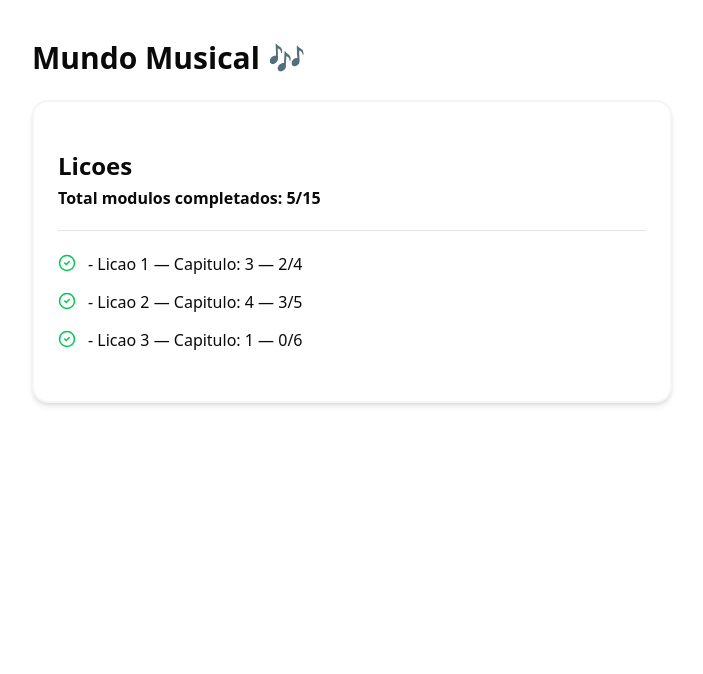
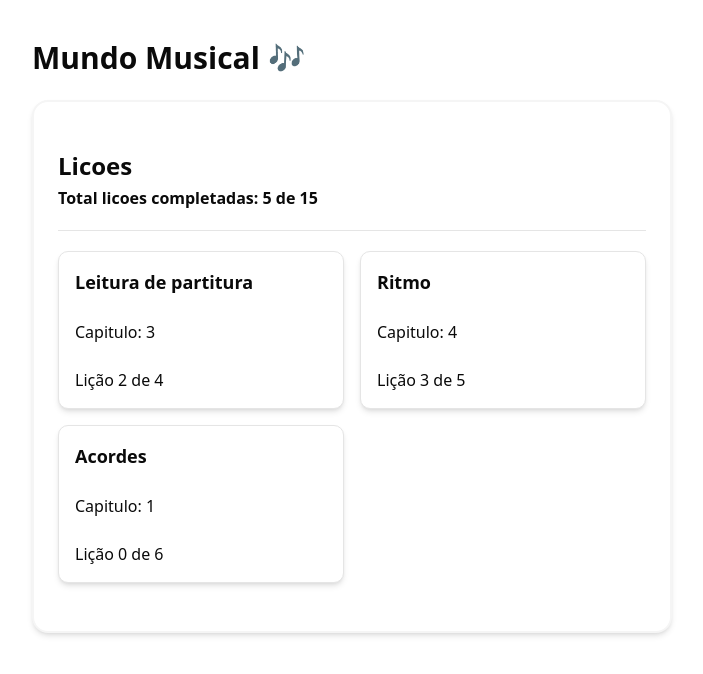
Before and after one commit to UnBArqDsw2025-1-Turma01/2025.1-T01-_G5_MundoMusical_Entrega_03, a React (Vite) app in the folder mundo-musical/: page / in a window 1280 px wide. Shown: the top 674 px of the page, without its empty margins (288-991 px from the left). Built offline with nearby package versions, Linux system fonts and the light colour scheme.

Commit message:
feat: licoes agora tao contidas em cards

```diff
--- a/mundo-musical/src/components/lessonBox/LessonBoxView.tsx
+++ b/mundo-musical/src/components/lessonBox/LessonBoxView.tsx
@@ -2,7 +2,6 @@ import { LessonBox } from '@/core/lessonBox/LessonBox';
 import { LessonBoxModule } from '@/core/lessonBox/LessonBoxModule';
 import { Card, CardContent } from '@/components/ui/card';
 import { Separator } from '@/components/ui/separator';
-import { CheckCircle2 } from 'lucide-react';
 // import { UserProgress } from '@/core/user/UserProgress';
 // import { Button } from '@/components/ui/button';
 // import { toast } from 'sonner';
@@ -10,29 +9,28 @@ import { CheckCircle2 } from 'lucide-react';
 
 export const LessonBoxView = () => {
   const lessonbox = new LessonBoxModule('Licoes');
-  lessonbox.add(new LessonBox('Licao 1', 2, 4, 3));
-  lessonbox.add(new LessonBox('Licao 2', 3, 5, 4));
-  lessonbox.add(new LessonBox('Licao 3', 0, 6, 1));
+  lessonbox.add(new LessonBox('Leitura de partitura', 2, 4, 3));
+  lessonbox.add(new LessonBox('Ritmo', 3, 5, 4));
+  lessonbox.add(new LessonBox('Acordes', 0, 6, 1));
 
   return (
     <Card className="mb-8 shadow-md border-2 border-muted rounded-2xl">
       <CardContent className="p-6 space-y-5">
         <div>
           <h2 className="text-2xl font-bold mb-1">{lessonbox.getTitle()}</h2>
-          <h2 className="text-2m font-bold mb-1">{"Total modulos completados: " + lessonbox.getActual() + "/" + lessonbox.getTotal()}</h2>
+          <h2 className="text-md font-bold mb-1">{"Total licoes completadas: " + lessonbox.getActual() + " de " + lessonbox.getTotal()}</h2>
         </div>
 
         <Separator />
 
-        <div className="space-y-3">
-          {lessonbox.getInfo()
-            .split('\n')
-            .map((line, index) => (
-              <div key={index} className="flex items-start gap-3">
-                <CheckCircle2 className="text-green-500 mt-[3px]" size={18} />
-                <p className="text-base leading-relaxed">{line}</p>
-              </div>
-            ))}
+        <div className="grid grid-cols-1 md:grid-cols-2 gap-4">
+          {lessonbox.getChildren().map((child, index) => (
+            <Card key={index} className="p-4 border shadow-md rounded-lg">
+              <h3 className="text-lg font-semibold">{child.getTitle()}</h3>
+              <p>{child.getChapter()}</p>
+              <p>Lição {child.getActual()} de {child.getTotal()}</p>
+            </Card>
+          ))}
         </div>
 
       </CardContent>
--- a/mundo-musical/src/core/lessonBox/LessonBox.ts
+++ b/mundo-musical/src/core/lessonBox/LessonBox.ts
@@ -20,6 +20,8 @@ export class LessonBox implements LBoxComponent {
   }
 
   getInfo(): string {
-    return `${this.getTitle()} — ${this.getChapter()} — ${this.getActual()}/${this.getTotal()}`;
+    return `${this.getTitle()}
+          ${this.getChapter()}
+          Lição ${this.getActual()} de ${this.getTotal()}`;
   }
 }
--- a/mundo-musical/src/core/lessonBox/LessonBoxModule.ts
+++ b/mundo-musical/src/core/lessonBox/LessonBoxModule.ts
@@ -24,6 +24,10 @@ export class LessonBoxModule implements LBoxComponent {
   }
 
   getInfo(): string {
-    return this.children.map(child => `  - ${child.getInfo()}`).join('\n');
+    return this.children.map(child => `${child.getInfo()}`).join('\n');
+  }
+
+  getChildren(): LBoxComponent[] {
+    return this.children;
   }
 }
```
